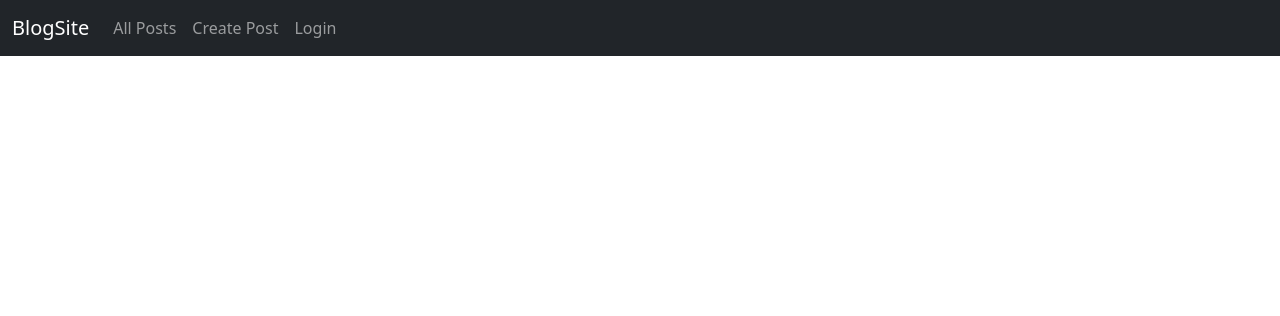
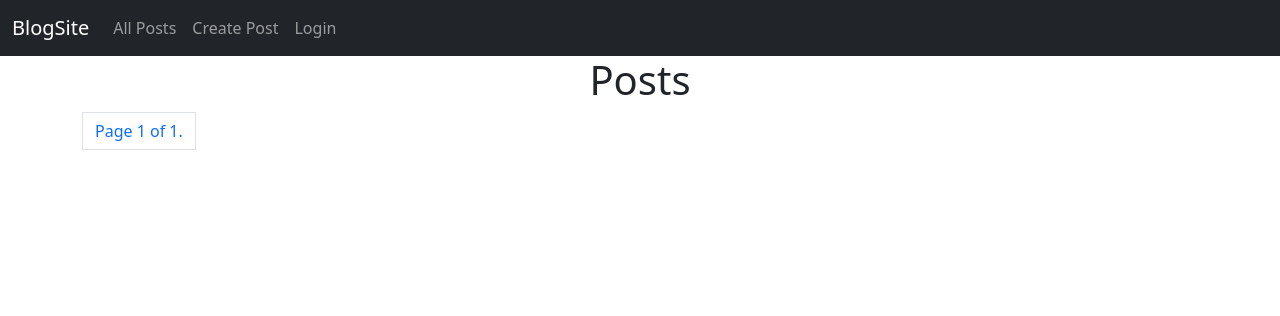
Before and after one commit to bhosalepranil16/BlogSite, a Django app: page / in a window 1280 px wide. Shown: the top 316 px of the page. Run offline with Django 4.2, Linux system fonts and the light colour scheme; data that the repository does not hold is empty; some libraries are stand-ins or nearby versions.

Commit message:
index page done with pagination

```diff
--- a/Blog/templates/Blog/index.html
+++ b/Blog/templates/Blog/index.html
@@ -5,5 +5,36 @@
 {% endblock %}
 
 {% block content %}
+    <div class="container">
+        <h1 class="text-center">Posts</h1>
+        <ul class="list-group w-25 mx-auto">
+            {% for post in posts %}
+                <li class="list-group-item">
+                    {% include "Blog/includes/post.html" %}
+                </li>
+            {% endfor %}
+        </ul>
+
+        <div class="pagination mb-5">
+            <ul class="pagination">
+                {% if page_obj.has_previous %}
+                    <li class="page-item"><a class="page-link" href="?page=1">&laquo; first</a></li>
+                    <li class="page-item"><a class="page-link" href="?page={{ page_obj.previous_page_number }}">previous</a></li>
+                {% endif %}
+
+                <li class="page-item page-link">
+                    Page {{ page_obj.number }} of {{ page_obj.paginator.num_pages }}.
+                </li>
+
+                {% if page_obj.has_next %}
+                    <li class="page-item"><a class="page-link" href="?page={{ page_obj.next_page_number }}">next</a></li>
+                    <li class="page-item"><a class="page-link" href="?page={{ page_obj.paginator.num_pages }}">last &raquo;</a></li>
+                {% endif %}
+            </ul>
+        </div>
+
+    </div>
+
+
 
 {% endblock %}
--- a/Blog/templates/Blog/post-detail.html
+++ b/Blog/templates/Blog/post-detail.html
@@ -24,7 +24,7 @@
                 </div>
                 <div class="m-2">
                     <h3>Content</h3>
-                    <p>USD {{ post.content }}</p>
+                    <p>{{ post.content }}</p>
                     <hr />
                 </div>
             </div>
--- a/Blog/views.py
+++ b/Blog/views.py
@@ -10,23 +10,22 @@ from .models import PostModel, LikeModel
 
 # Create your views here.
 
-class IndexView(View):
-    def get(self, request):
-        try:
-            return render(request, 'Blog/index.html')
-        except:
-            return render(request, 'Blog/index.html')
+class IndexView(ListView):
+    template_name = 'Blog/index.html'
+    model = PostModel
+    context_object_name = 'posts'
+    paginate_by = 3
+
+    def get_queryset(self):
+        query_set = super().get_queryset()
+        data = query_set.order_by('-id')
+        return data
 
 
 class AllPostsView(ListView):
     template_name = 'Blog/all-posts.html'
     model = PostModel
     context_object_name = 'posts'
-
-    def get_queryset(self):
-        query_set = super().get_queryset()
-        data = query_set.order_by('-id')
-        return data
 
 
 class SignUpView(View):
```
